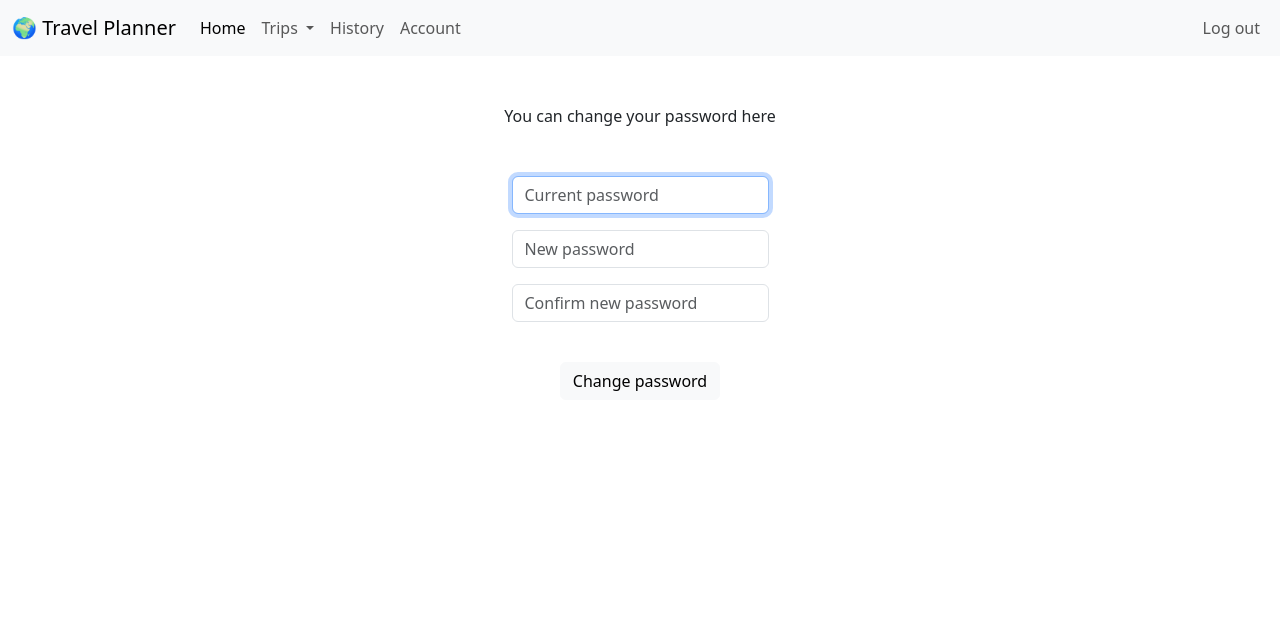
After one commit to aifontao/TralvelPlanner, a Flask app: page /password in a window 1280 px wide. The commit adds this page. Shown: the top 640 px of the page. Run offline with Flask 3, Linux system fonts and the light colour scheme; a user stored in the database is signed in; some libraries are stand-ins or nearby versions.

Commit message:
Create password.html

```diff
--- a/app.py
+++ b/app.py
@@ -42,7 +42,7 @@ def account():
     """Show users account"""
 
     account = db.execute(
-        "SELECT username, cash FROM users WHERE id = ?", session["user_id"])
+        "SELECT username FROM users WHERE id = ?", session["user_id"])
 
     return render_template("account.html", account=account)
 
--- a/templates/layout.html
+++ b/templates/layout.html
@@ -48,7 +48,7 @@
                     <a class="nav-link" href="#">History</a>
                 </li>
                 <li class="nav-item">
-                    <a class="nav-link" href="#">Account</a>
+                    <a class="nav-link" href="/account">Account</a>
                 </li>
                 </ul>
                 <ul class="navbar-nav ms-auto">
--- /dev/null
+++ b/templates/password.html
@@ -0,0 +1,26 @@
+{% extends "layout.html" %}
+
+{% block title %}
+Change Password
+{% endblock %}
+
+{% block main %}
+<p class="mb-5">You can change your password here</p>
+
+<form action="/password" method="post">
+    <div class="mb-3">
+        <input autocomplete="off" autofocus class="form-control mx-auto w-auto" name="current"
+            placeholder="Current password" type="password">
+    </div>
+    <div class="mb-3">
+        <input autocomplete="off" class="form-control mx-auto w-auto" name="password" placeholder="New password"
+            type="password">
+    </div>
+    <div class="mb-3">
+        <input autocomplete="off" class="form-control mx-auto w-auto" name="confirmation"
+            placeholder="Confirm new password" type="password">
+    </div>
+    <button class="btn btn-light mt-4" type="submit">Change password</button>
+</form>
+
+{% endblock %}
```
